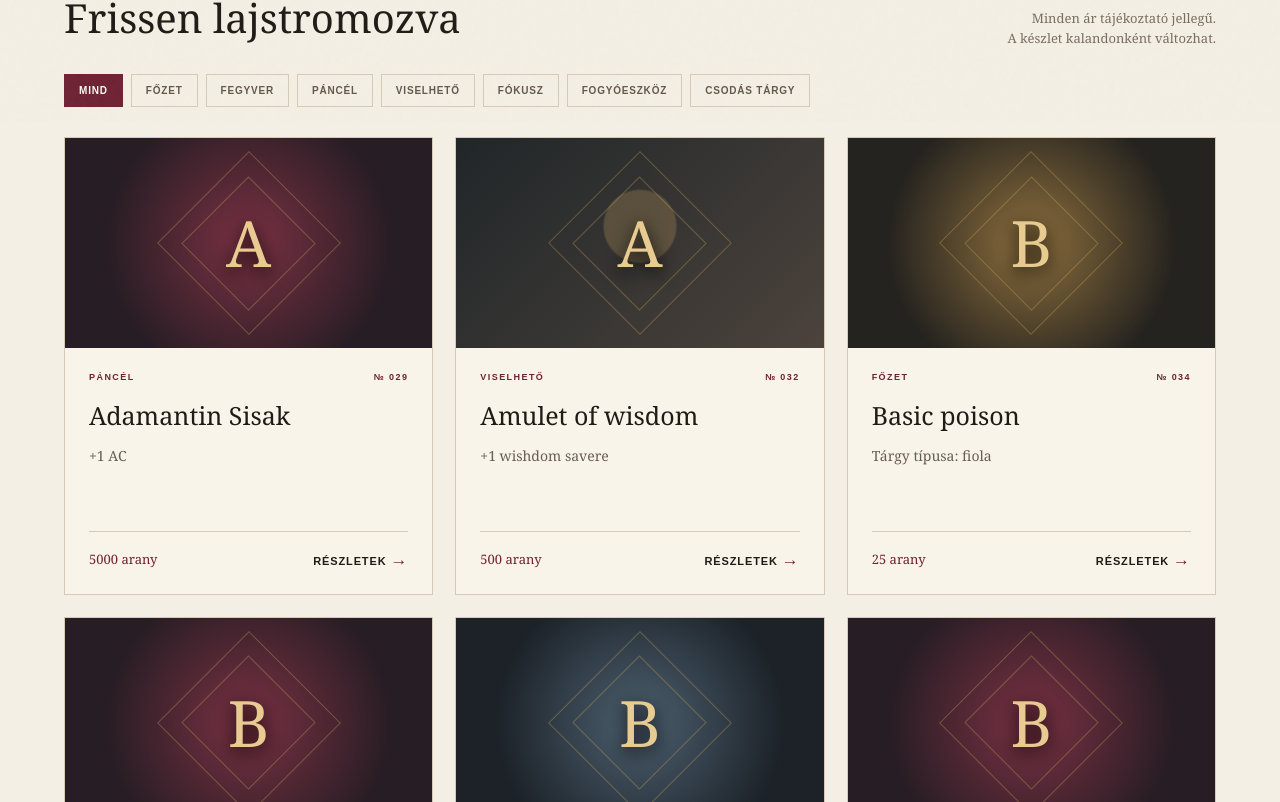
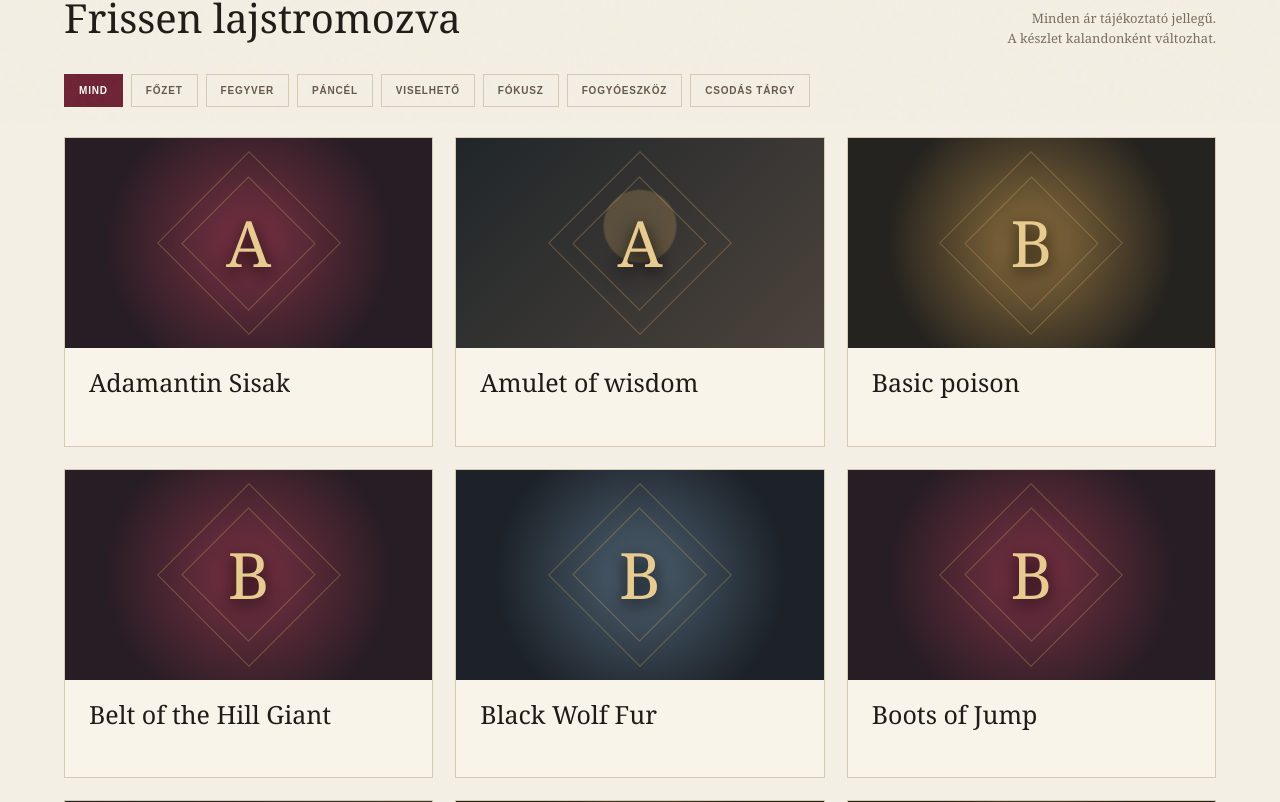
Before and after one commit to 90tszabotibor/Item-Catalog, a Next.js app: page / in a window 1280 px wide. Shown: the part 678-1480 px from the top of the page. Built offline with nearby package versions, Linux system fonts and the light colour scheme.

Commit message:
Simplify catalog cards

```diff
--- a/app/catalog.css
+++ b/app/catalog.css
@@ -10,4 +10,8 @@
 .price { padding:14px 0; border-top:1px solid var(--line); border-bottom:1px solid var(--line); color:#6d6156; font-size:14px; }
 .price strong { color:var(--wine); font-weight:400; }
 .details { white-space:pre-wrap; margin-top:25px; color:#554c43; font-size:15px; line-height:1.75; }
+.itemCard { padding:0; color:var(--ink); font-family:Georgia,'Times New Roman',serif; text-align:left; cursor:pointer; width:100%; }
+.itemCard .cardBody { display:flex; align-items:center; padding:20px 24px; }
+.itemCard h3 { display:-webkit-box; -webkit-box-orient:vertical; -webkit-line-clamp:2; overflow:hidden; min-height:2.3em; max-height:2.3em; line-height:1.15; margin:0; }
+.itemCard:focus-visible { outline:3px solid var(--wine); outline-offset:3px; }
 @media(max-width:600px) { .modal{display:block;overflow:auto}.modalArtifact{height:150px;min-height:150px}.modalBody{padding:32px 24px}.modalBody h2{font-size:32px}.modalBack{padding:10px}.filters{flex-wrap:nowrap;overflow-x:auto;padding-bottom:5px}.filters button{white-space:nowrap} }
--- a/app/page.tsx
+++ b/app/page.tsx
@@ -28,10 +28,10 @@ export default function Home() {
     <header className="hero" id="top"><div className="eyebrow">Válogatott mágikus ritkaságok Faerûnból</div><h1>A rendkívüli tárgyak<br/><em>rendes jegyzéke.</em></h1><p>Fegyverek, ereklyék és különös portékák egy helyen.</p><label className="search"><span>⌕</span><input value={query} onChange={(event) => setQuery(event.target.value)} placeholder="Keress név, típus vagy hatás szerint…" aria-label="Keresés a tárgyak között"/><kbd>{filtered.length} találat</kbd></label></header>
     <section className="catalog" aria-label="Mágikus tárgyak"><div className="sectionHead"><div><span className="eyebrow">A gyűjtemény</span><h2>Frissen lajstromozva</h2></div><p>Minden ár tájékoztató jellegű.<br/>A készlet kalandonként változhat.</p></div>
       <div className="filters" role="group" aria-label="Kategóriaszűrő">{categories.map((name) => <button key={name} className={category === name ? 'active' : ''} onClick={() => setCategory(name)}>{name}</button>)}</div>
-      <div className="grid">{filtered.map((item) => <article className="card" key={item.id}><div className={`artifact artifact${item.id % 4}`} aria-hidden="true"><span>{item.name.charAt(0)}</span></div><div className="cardBody"><div className="meta"><span>{item.category}</span><span>№ {String(item.id).padStart(3, '0')}</span></div><h3>{item.name}</h3><p>{item.summary}</p><div className="cardFoot"><strong>{item.price ? `${item.price.toLocaleString('hu-HU')} arany` : 'Ár megegyezés szerint'}</strong><button onClick={() => setSelected(item)} aria-label={`${item.name} részletei`}>Részletek <span>→</span></button></div></div></article>)}</div>
+      <div className="grid">{filtered.map((item) => <button className="card itemCard" key={item.id} onClick={() => setSelected(item)} aria-label={`${item.name} részletei`}><div className={`artifact artifact${item.id % 4}`} aria-hidden="true"><span>{item.name.charAt(0)}</span></div><div className="cardBody"><h3>{item.name}</h3></div></button>)}</div>
       {filtered.length === 0 && <div className="empty">A kereséshez nem találtunk tárgyat. Próbálj más kifejezést vagy kategóriát.</div>}
     </section>
     <footer><span>Aurora Katalógusháza · {items.length} lajstromozott tárgy</span><span>„Nincs olyan ritkaság, amelyet ne tudnánk felkutatni.”</span></footer>
-    {selected && <div className="modalBack" role="presentation" onMouseDown={(event) => event.target === event.currentTarget && setSelected(null)}><section className="modal" role="dialog" aria-modal="true" aria-labelledby="item-title"><button className="close" onClick={() => setSelected(null)} aria-label="Bezárás">×</button><div className={`modalArtifact artifact artifact${selected.id % 4}`}><span>{selected.name.charAt(0)}</span></div><div className="modalBody"><div className="eyebrow">{selected.category} · Lajstromszám {String(selected.id).padStart(3, '0')}</div><h2 id="item-title">{selected.name}</h2>{selected.price && <div className="price">Becsült érték: <strong>{selected.price.toLocaleString('hu-HU')} arany</strong></div>}<div className="details">{selected.details}</div></div></section></div>}
+    {selected && <div className="modalBack" role="presentation" onMouseDown={(event) => event.target === event.currentTarget && setSelected(null)}><section className="modal" role="dialog" aria-modal="true" aria-labelledby="item-title"><button className="close" onClick={() => setSelected(null)} aria-label="Bezárás">×</button><div className={`modalArtifact artifact artifact${selected.id % 4}`}><span>{selected.name.charAt(0)}</span></div><div className="modalBody"><div className="eyebrow">{selected.category}</div><h2 id="item-title">{selected.name}</h2>{selected.price && <div className="price">Becsült érték: <strong>{selected.price.toLocaleString('hu-HU')} arany</strong></div>}<div className="details">{selected.details}</div></div></section></div>}
   </main>;
 }
```
